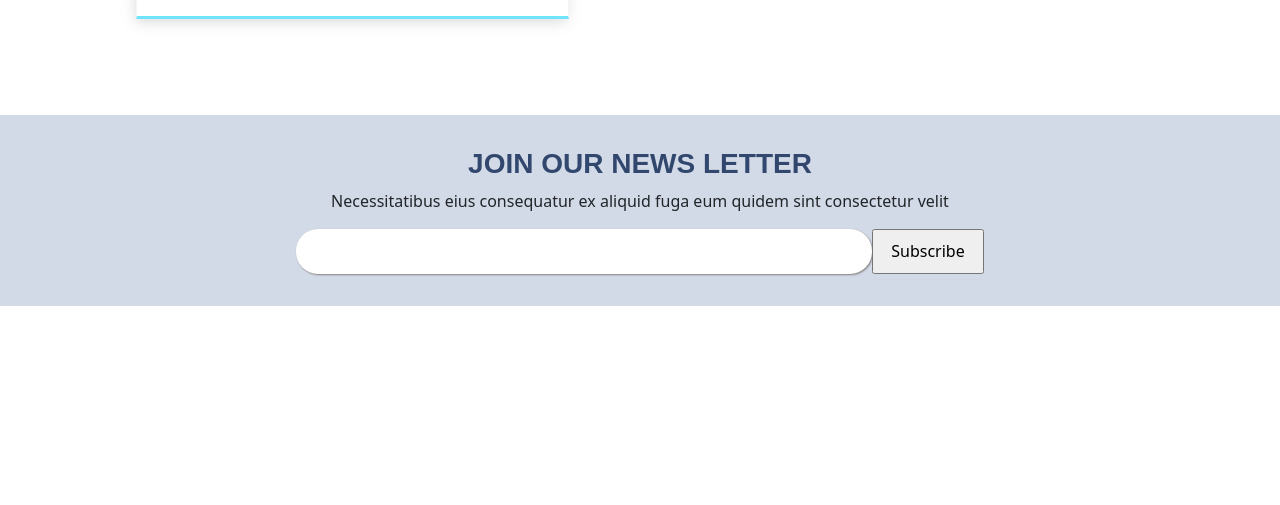
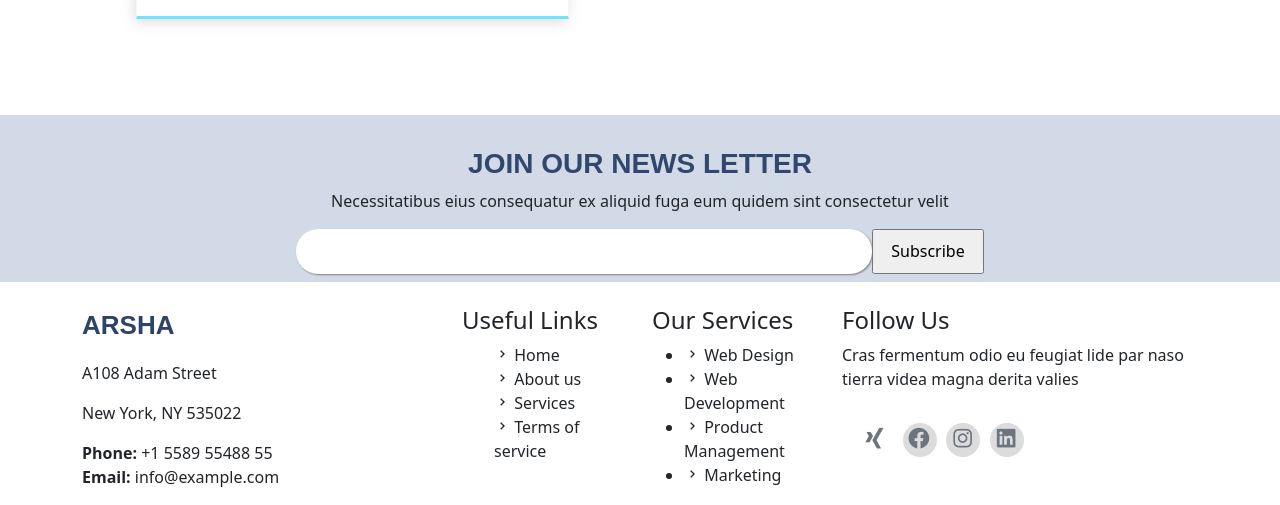
Before and after one commit to meenado89/BootstrapProject, a plain HTML site: page webarsha28apr.html in a window 1280 px wide. Shown: the part 10225-10730 px from the top of the page. Before the commit the page ends 10531 px from the top, so only its background shows below. Drawn offline with nearby package versions, Linux system fonts and the light colour scheme.

Commit message:
first commit

```diff
--- a/webarsha28apr.html
+++ b/webarsha28apr.html
@@ -617,7 +617,12 @@
         .newsm-container {
             background-color: #d3dae7;
             padding: 2rem;
-
+            padding-bottom: 2rem;
+
+        }
+
+        .footerm-container {
+            background-color: white;
         }
     </style>
 
@@ -2008,11 +2013,77 @@
         </p>
         <form class="submit-form ">
             <div style="display: flex;justify-content: center;">
-              <input type="email" name="email" style=" height: 45px;border: 0px; width: 36rem; border-radius: 22px; box-shadow: 1px 1px 2px gray;">
-              <input type="submit" value="Subscribe" style="width: 7rem;">
+                <input type="email" name="email"
+                    style=" height: 45px;border: 0px; width: 36rem; border-radius: 22px; box-shadow: 1px 1px 2px gray;">
+                <input type="submit" value="Subscribe" style="width: 7rem;">
             </div>
         </form>
 
+    </div>
+
+    <!-- FOTTER -->
+    <div class="footerm-container">
+
+        <div class="footer-container">
+            <div class="container-fluid">
+                <div class="container">
+                    <div class="row gy-4">
+                        <div class="col-lg-4 col-md-6 footer-about">
+                            <span class="sitename"
+                                    style="font-family: sans-serif; font-size: 26px; font-weight: 700; color: #2e4368;">ARSHA</span>
+
+                            <div class="footer-contact pt-3">
+                                <p>A108 Adam Street</p>
+                                <p>New York, NY 535022</p>
+                                <span class="mt-3"><strong>Phone:</strong> <span>+1 5589 55488 55</span></span>
+                                <p><strong>Email:</strong> <span>info@example.com</span></p>
+                            </div>
+                        </div>
+
+                        <div class="col-lg-2 col-md-3 footer-links">
+                            <h4>Useful Links</h4>
+                            <ul style="list-style-type: none;">
+                                <li> <i class='bx bx-chevron-right'></i>
+                                     Home</li>
+                                <li> <i class='bx bx-chevron-right'></i>
+                                    About us</li>
+                                <li> <i class='bx bx-chevron-right'></i>
+                                     Services</li>
+                                <li> <i class='bx bx-chevron-right'></i>
+                                     Terms of service
+                                </li>
+                            </ul>
+                        </div>
+
+                        <div class="col-lg-2 col-md-3 footer-links">
+                            <h4>Our Services</h4>
+                            <ul>
+                                <li><i class='bx bx-chevron-right'></i>
+                                    Web Design</li>
+                                <li><i class='bx bx-chevron-right'></i>
+                                    Web Development</li>
+                                <li><i class='bx bx-chevron-right'></i>
+                                    Product Management</li>
+                                <li><i class='bx bx-chevron-right'></i>
+                                    Marketing</li>
+                            </ul>
+                        </div>
+
+                        <div class="col-lg-4 col-md-12">
+                            <h4>Follow Us</h4>
+                            <p>Cras fermentum odio eu feugiat lide par naso tierra videa magna derita valies</p>
+                            <div class="social-links d-flex p-3" style="gap: 0.6rem;">
+                                <i class='bx bxl-xing bx-sm text-muted p-1' style="width: 35px; height: 35px; border: 1px 1ox solid black;"></i>
+                                <i class='bx bxl-facebook-circle bx-sm text-muted p-1' style="background-color: gainsboro; width: 34px; height: 34px; border-radius: 50%;"></i>
+                                <i class='bx bxl-instagram bx-sm text-muted p-1'style="background-color: gainsboro; width: 34px; height: 34px; border-radius: 50%;"></i>
+                                <i class='bx bxl-linkedin-square bx-sm text-muted p-1' style="background-color: gainsboro; width: 34px; height: 34px; border-radius: 50%;"></i>
+                            </div>
+                        </div>
+
+                    </div>
+                </div>
+            </div>
+        </div>
     </div>
 
 
```
